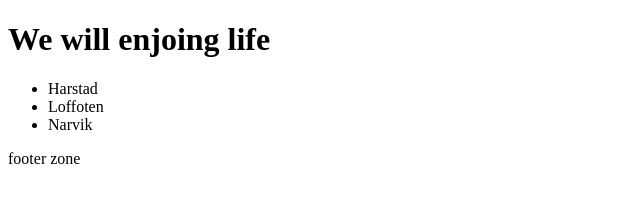
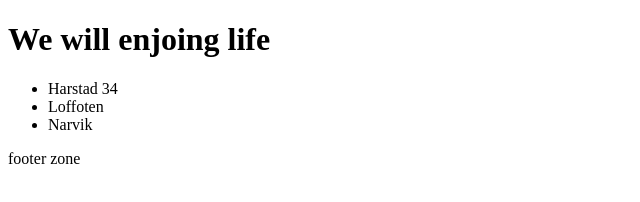
Before and after one commit to Maximarin88/my-project-23, a plain HTML site: page index.html in a window 1280 px wide. Shown: the full height of the page, 0-640 px from the left. Drawn offline with Linux system fonts and the light colour scheme.

Commit message:
fix list name

```diff
--- a/index.html
+++ b/index.html
@@ -11,7 +11,7 @@
   </header>
   <main>
     <ul class="list-for-kids">
-      <li>Harstad</li>
+      <li>Harstad 34</li>
       <li>Loffoten</li>
       <li>Narvik</li>
     </ul>
```
